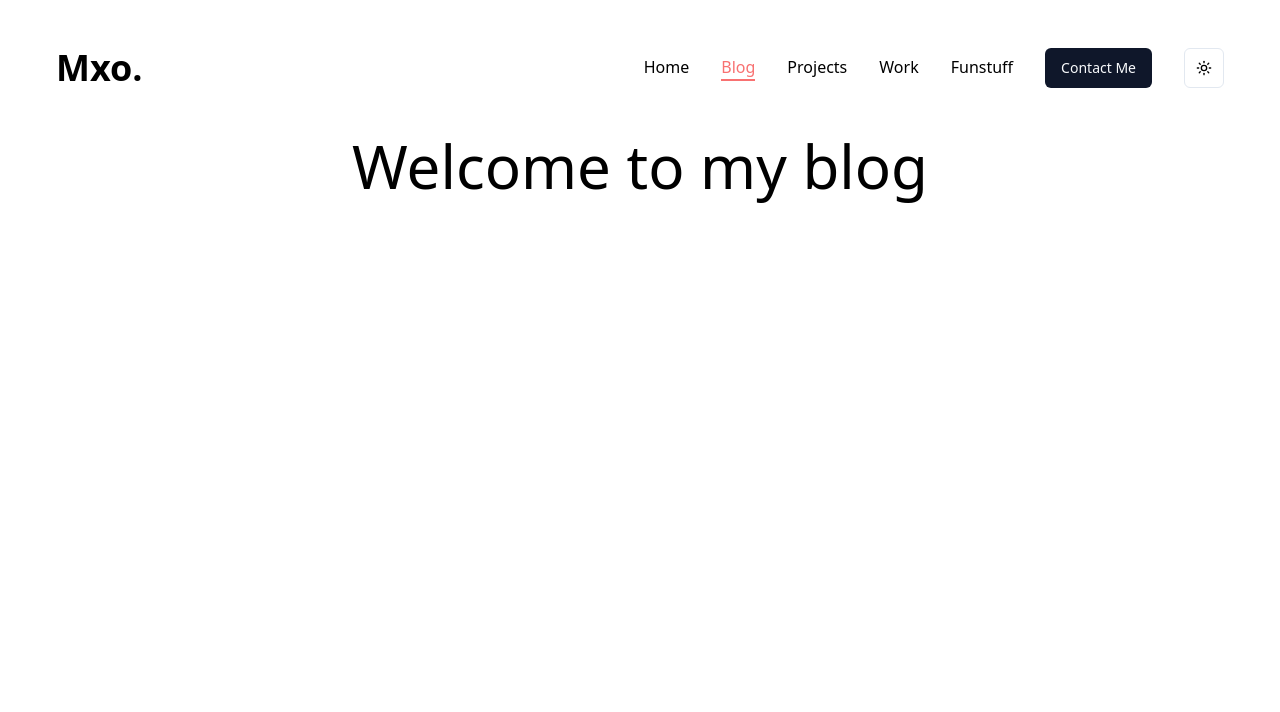
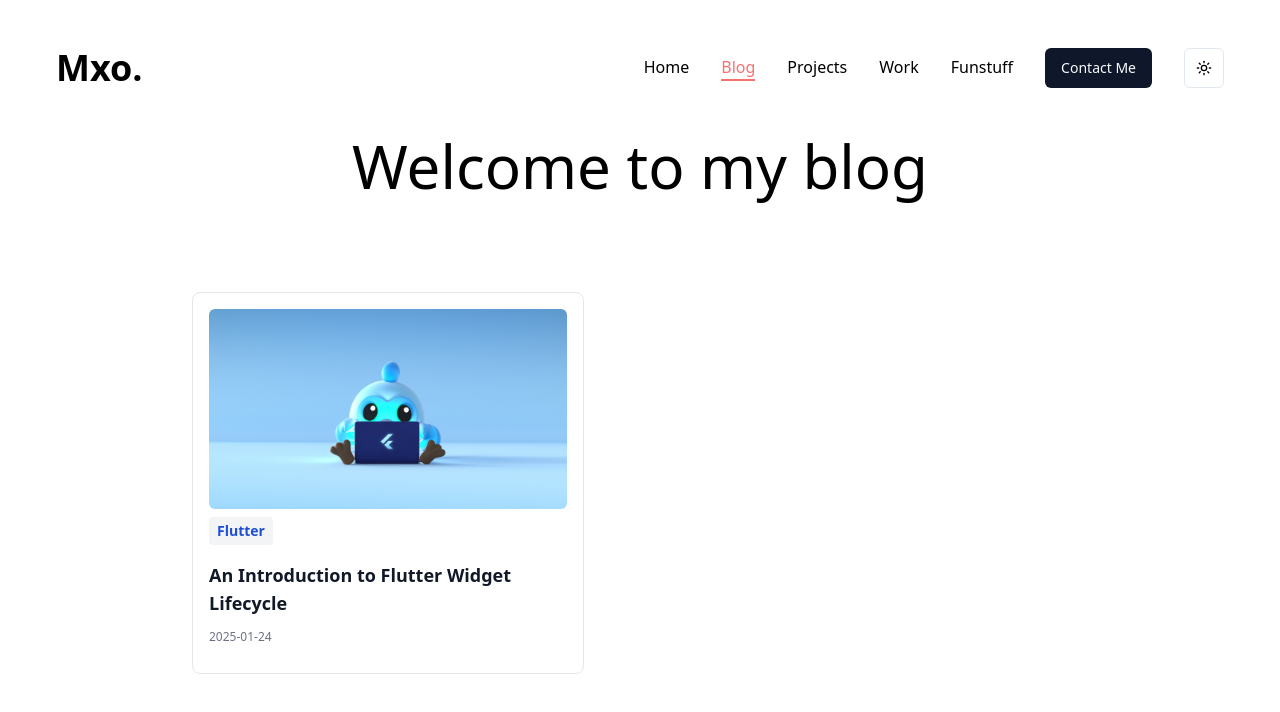
Before and after one commit to mxomasuku/blog_portfolio, a Next.js app: page /blog in a window 1280 px wide. Shown: the top 712 px of the page. Built offline with nearby package versions, Linux system fonts and the light colour scheme.

Commit message:
Finish Blog and SyntaxHighlighter

```diff
--- a/articles/flutter.md
+++ b/app/blog/flutter/page.mdx
@@ -1,10 +1,9 @@
----
-id: 'xj128u3u38'
-title: 'An Introduction to Flutter Widget Lifecycle'
-date: '2025-01-24'
-summary: 'The three methods and rules'
-category: 'Flutter'
----
+import MdxLayout from "@/components/mdx-layout"
+
+
+<MdxLayout>
+
+#  An Introduction to Flutter Widget Lifecycle,
 
 Coming from a React background and the nightmare that came with `useEffect`, `componentDidMount`, and other component-related challenges,
 I made it a point to understand the **Flutter Widget Lifecycle**. I imagine my understanding of the basics in theory
@@ -58,3 +57,7 @@ The build() method is executed when the widget is built and called after setStat
 
 ## dispose()
 called right before a conditionally rendered widget is destroyed
+
+
+
+</MdxLayout>
--- a/app/blog/page.tsx
+++ b/app/blog/page.tsx
@@ -1,26 +1,47 @@
-
 import PageHeader from "@/components/PageHeader";
-
+import { posts } from "@/post";
+import Link from "next/link";
+import Image from "next/image";
 
 const Blog = () => {
-
-
-    const pageTitle = "Welcome to my blog"
-
+  const pageTitle = "Welcome to my blog";
+  console.log("posts", posts);
 
   return (
     <>
-    <PageHeader pageTitle={pageTitle} />
+      <PageHeader pageTitle={pageTitle} />
 
+      <section className="md:grid md:grid-cols-3 place-items-center gap-5 px-4">
+        {posts.map((post, idx) => (
+          <Link
+            key={idx}
+            href={`/blog/${post.slug}`}
+            className="p-4 group rounded-lg border w-[392px] border-gray-200 dark:border-gray-700 transition-shadow"
+          >
+            <div className="relative w-full h-[200px] overflow-hidden rounded-md">
+              <Image
+                src={post.thumbnail}
+                alt={`${post.title} - thumbnail`}
+                fill
+                sizes="100vw"
+                className="object-cover transition-all duration-300 group-hover:scale-105 "
+              />
+            </div>
+   <p className="text-sm bg-gray-100 dark:bg-gray-700/95 text-blue-700 dark:text-blue-500 font-semibold my-2 w-fit px-2 py-1 rounded-sm">
+              {post.category}
+            </p>
+            <h2 className="mt-4 text-lg font-semibold text-gray-900 dark:text-white line-clamp-2">
+              {post.title}
+            </h2>
+            <div className="text-gray-500 text-xs space-x-10 py-3">
+              {post.date}
+            </div>
 
-<section className="md:grid md:grid-cols-2 flex flex-col gap-10">
+          </Link>
+        ))}
+      </section>
+    </>
+  );
+};
 
-  {/* {articles !== null && Object.keys(articles).map((article) => <ArticleItemList category={article} articles={articles[article]} key={article}/>) } */}
-
-</section>
-    </>
-
-  )
-}
-
-export default Blog
+export default Blog;
--- /dev/null
+++ b/components/SyntaxHightlighter.tsx
@@ -0,0 +1,38 @@
+"use client";
+
+
+import Prism from "prismjs";
+
+import { useEffect } from "react";
+
+//theme
+import "prismjs/themes/prism-twilight.css"
+
+//languages
+import  "prismjs/components/prism-dart";
+import  "prismjs/components/prism-typescript";
+import  "prismjs/components/prism-javascript";
+import  "prismjs/components/prism-json";
+
+//tools
+import "prismjs/plugins/toolbar/prism-toolbar.min.css";
+import "prismjs/plugins/toolbar/prism-toolbar.min";
+import "prismjs/plugins/copy-to-clipboard/prism-copy-to-clipboard.min";
+
+
+
+
+export default function SyntaxHightlighter ({
+
+    children,
+}: {children: React.ReactNode}) {
+
+    useEffect(() => {
+ Prism.highlightAll();
+}, [])
+
+
+  return (
+    <div>{children}</div>
+  )
+}
--- /dev/null
+++ b/components/Thumbnail.tsx
@@ -0,0 +1,23 @@
+"use client";
+
+
+import { IPost, posts } from "@/post";
+import Image from "next/image";
+import { usePathname } from "next/navigation";
+
+
+export default function Thumbnail () {
+
+    const pathname = usePathname().split("/")[2];
+    const post = posts.find((post: IPost) => post.slug === pathname )
+
+  return (
+
+    <div className="h-[250px] md:h-[500px] mb-10 overflow-hidden rounded-lg relative">
+
+  <Image src={post?.thumbnail || ""} fill sizes="100vh" alt=""/>
+
+    </div>
+
+  )
+}
--- a/components/mdx-layout.tsx
+++ b/components/mdx-layout.tsx
@@ -1,13 +1,23 @@
 import React from 'react'
-import PageHeader from './PageHeader'
+import Thumbnail from './Thumbnail'
+import SyntaxHightlighter from './SyntaxHightlighter'
 
 export default function  MdxLayout  ({children}: {children: React.ReactNode})  {
+  const isProduction = process.env.NODE_ENV === "production";
   return (
   <div>
-    <PageHeader pageTitle='Try'/>
 
-<div className='px-5 md:px-0 max-w-4xl mx-auto prose'>
+<div className='px-5 md:px-0 max-w-4xl mx-auto prose dark:prose-invert'>
+  <Thumbnail/>
+
+  {isProduction ?   <SyntaxHightlighter>
 {children}
+  </SyntaxHightlighter> :
+  <div>
+    {children}
+    </div> }
+
+
 </div>
 
   </div>
--- a/package.json
+++ b/package.json
@@ -24,6 +24,7 @@
     "moment": "^2.30.1",
     "next": "15.3.4",
     "next-themes": "^0.4.4",
+    "prismjs": "^1.30.0",
     "react": "19.1.0",
     "react-dom": "19.1.0",
     "react-icons": "^5.5.0",
@@ -36,6 +37,7 @@
     "@eslint/eslintrc": "^3",
     "@tailwindcss/typography": "^0.5.16",
     "@types/node": "^20",
+    "@types/prismjs": "^1.26.5",
     "@types/react": "19.1.8",
     "@types/react-dom": "19.1.6",
     "eslint": "^9",
--- /dev/null
+++ b/post.ts
@@ -0,0 +1,17 @@
+export interface IPost {
+    title: string;
+    slug: string;
+    author: string;
+    date: string;
+    category: string;
+    thumbnail: string;
+}
+
+export const posts: IPost[] = [{
+    title: "An Introduction to Flutter Widget Lifecycle",
+    slug: "flutter",
+    author: "Mxo Masuku",
+    date: "2025-01-24",
+    category: "Flutter",
+    thumbnail: "/images/thumbnails/flutter.jpg"
+}]
```
Also changed, not shown: public/images/thumbnails/flutter.jpg (added).
